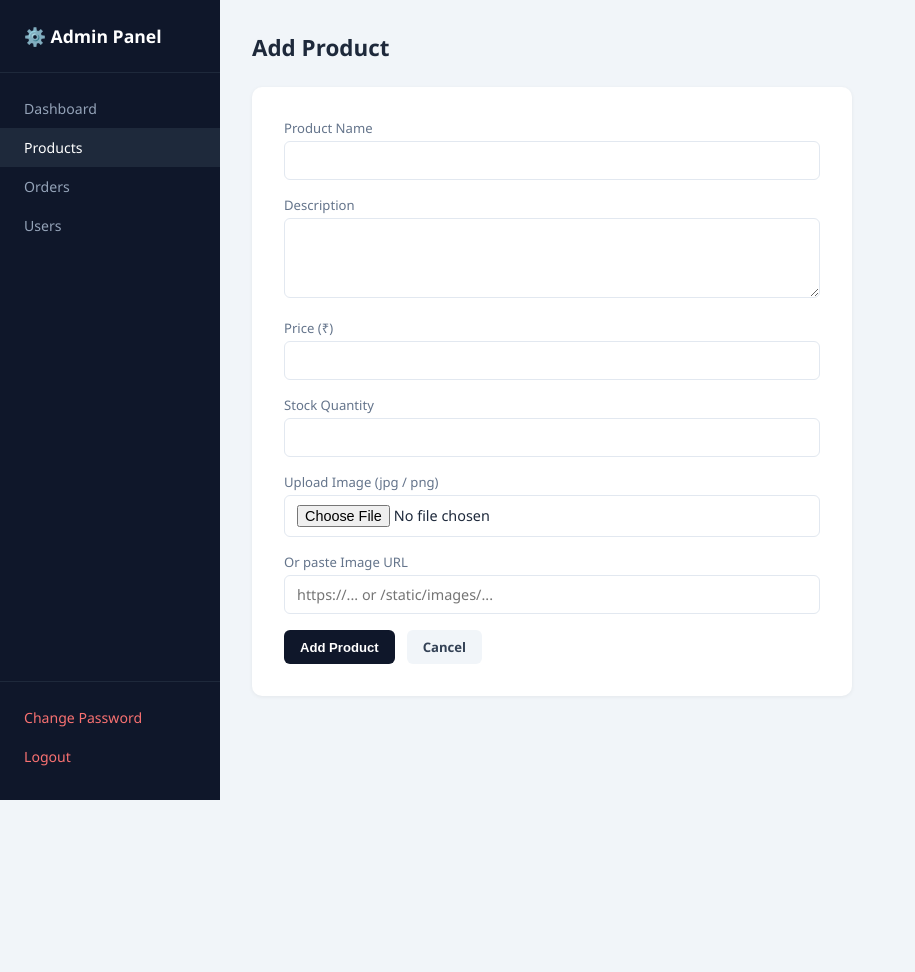
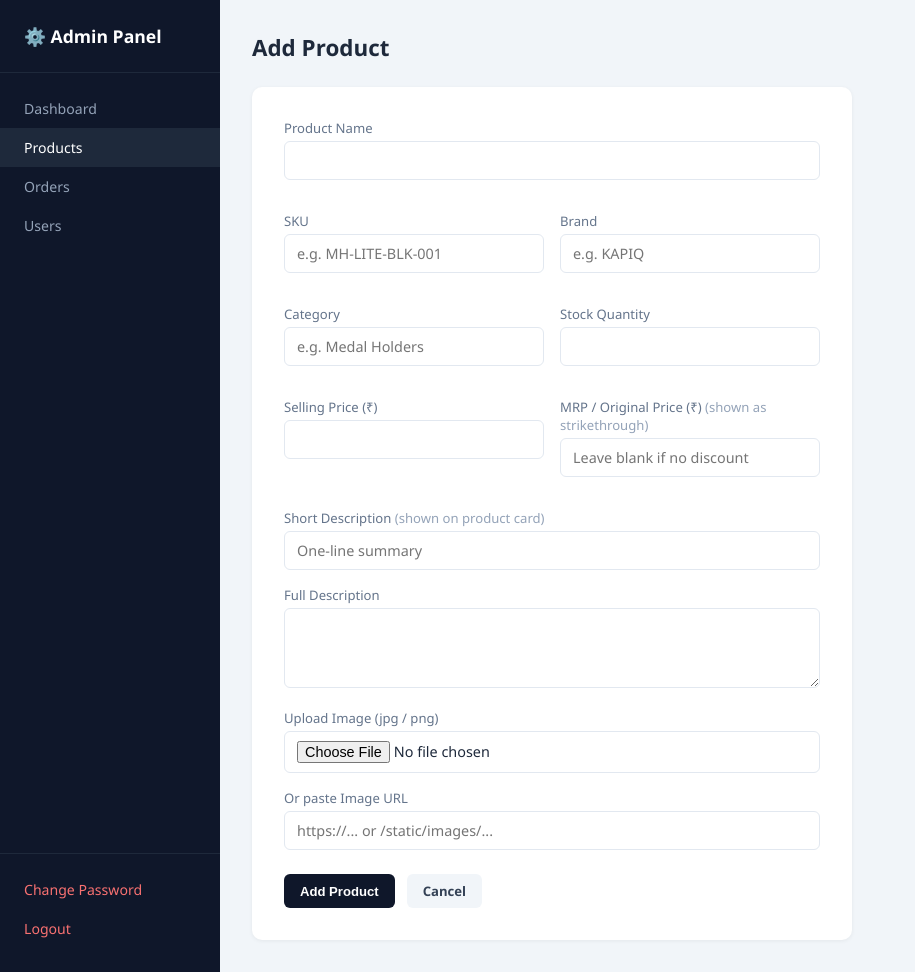
Before and after one commit to yashwanthcn18/Shopeasy, a Flask app: page /admin/products/add in a window 1280 px wide. Shown: the whole page, without its empty margins (0-915 px from the left). Before the commit the page ends 800 px from the top, so only its background shows below. Run offline with Flask 3, Linux system fonts and the light colour scheme; the visitor is signed in with stand-in values (Sample User, id 1); data that the repository does not hold is empty.

Commit message:
Phase 1 DB upgrade: new User/Product/Order/Payment/Address models with admin routes updated
Co-Authored-By: Claude Sonnet 4.6 <noreply@anthropic.com>

```diff
--- a/app.py
+++ b/app.py
@@ -3,7 +3,7 @@
 from flask import Flask, render_template, request, redirect, url_for, session, flash, jsonify
 from werkzeug.security import generate_password_hash, check_password_hash
 from werkzeug.utils import secure_filename
-from models import db, User, Product, CartItem, Order, OrderItem, NewsletterSubscriber, Address
+from models import db, User, Product, CartItem, Order, OrderItem, NewsletterSubscriber, Address, Payment
 import os, re, random, time, requests, secrets, hmac, hashlib
 import razorpay
 from authlib.integrations.flask_client import OAuth
@@ -187,28 +187,36 @@ def merge_guest_cart(user_id):
 @app.route('/signup', methods=['GET', 'POST'])
 def signup():
     if request.method == 'POST':
-        name     = request.form['name']
-        email    = request.form['email']
-        password = request.form['password']
+        first_name = request.form.get('first_name', '').strip()
+        last_name  = request.form.get('last_name', '').strip()
+        name       = request.form.get('name', '').strip()   # fallback for old form
+        email      = request.form['email']
+        password   = request.form['password']
 
-        # Check if email already exists
+        # Support both old single-name and new first/last name forms
+        if first_name:
+            display_name = f"{first_name} {last_name}".strip()
+        else:
+            display_name = name
+            first_name   = name.split()[0] if name else ''
+            last_name    = ' '.join(name.split()[1:]) if len(name.split()) > 1 else ''
+
         if User.query.filter_by(email=email).first():
             flash('Email already registered. Please log in.')
             return redirect(url_for('login'))
 
         hashed = generate_password_hash(password)
         token  = secrets.token_urlsafe(32)
-        user   = User(name=name, email=email, password=hashed,
-                      is_verified=False, verify_token=token)
+        user   = User(name=display_name, first_name=first_name, last_name=last_name,
+                      email=email, password=hashed, is_verified=False, verify_token=token)
         db.session.add(user)
         db.session.commit()
 
-        # Send verification email — do NOT log in yet, require verification first
         link = url_for('verify_email', token=token, _external=True)
         sent = send_email(
             email,
-            'ShopEasy — Please verify your email',
-            f"Hi {name},\n\nClick the link below to verify your ShopEasy account:\n\n{link}\n\nThis link works only once.\n\n— ShopEasy Team"
+            'KAPIQ — Please verify your email',
+            f"Hi {display_name},\n\nClick the link below to verify your KAPIQ account:\n\n{link}\n\nThis link works only once.\n\n— KAPIQ Team"
         )
 
         if sent:
@@ -462,7 +470,12 @@ def profile():
         action = request.form.get('action')
 
         if action == 'update_details':
-            user.name  = request.form.get('name', user.name).strip()
+            first = request.form.get('first_name', '').strip()
+            last  = request.form.get('last_name', '').strip()
+            if first:
+                user.first_name = first
+                user.last_name  = last
+                user.name       = f"{first} {last}".strip()
             user.phone = request.form.get('phone', '').strip()
             new_pw = request.form.get('password', '').strip()
             if new_pw:
@@ -839,11 +852,21 @@ def verify_payment():
 
     for i in items:
         db.session.add(OrderItem(
-            order_id   = order.id,
-            product_id = i.product_id,
-            quantity   = i.quantity,
-            price      = i.product.price,
+            order_id     = order.id,
+            product_id   = i.product_id,
+            product_name = i.product.name,
+            quantity     = i.quantity,
+            price        = i.product.price,
         ))
+
+    db.session.add(Payment(
+        order_id            = order.id,
+        razorpay_order_id   = rz_order_id,
+        razorpay_payment_id = rz_payment_id,
+        amount              = total,
+        currency            = 'INR',
+        status              = 'succeeded',
+    ))
 
     CartItem.query.filter_by(user_id=user_id).delete()
     session.pop('pending_address', None)
@@ -965,8 +988,19 @@ def admin_add_product():
             file.save(os.path.join(app.config['UPLOAD_FOLDER'], filename))
             image_url = f'/static/images/{filename}'
 
-        product = Product(name=name, description=description, price=price,
-                          stock=stock, image_url=image_url)
+        compare_price     = request.form.get('compare_price')
+        product = Product(
+            name              = name,
+            description       = description,
+            short_description = request.form.get('short_description', ''),
+            price             = price,
+            compare_price     = float(compare_price) if compare_price else None,
+            sku               = request.form.get('sku', '').strip() or None,
+            brand             = request.form.get('brand', '').strip(),
+            category          = request.form.get('category', '').strip(),
+            stock             = stock,
+            image_url         = image_url,
+        )
         db.session.add(product)
         db.session.commit()
         flash('Product added.')
@@ -984,12 +1018,17 @@ def admin_edit_product(product_id):
     product = Product.query.get_or_404(product_id)
 
     if request.method == 'POST':
-        product.name        = request.form['name']
-        product.description = request.form['description']
-        product.price       = float(request.form['price'])
-        product.stock       = int(request.form['stock'])
+        product.name              = request.form['name']
+        product.description       = request.form['description']
+        product.short_description = request.form.get('short_description', '')
+        product.price             = float(request.form['price'])
+        product.stock             = int(request.form['stock'])
+        compare_price             = request.form.get('compare_price')
+        product.compare_price     = float(compare_price) if compare_price else None
+        product.sku               = request.form.get('sku', '').strip() or None
+        product.brand             = request.form.get('brand', '').strip()
+        product.category          = request.form.get('category', '').strip()
 
-        # Only update image if a new one was uploaded or URL was changed
         file = request.files.get('image_file')
         if file and allowed_file(file.filename):
             filename          = secure_filename(file.filename)
@@ -1093,21 +1132,42 @@ with app.app_context():
             app.logger.info('Migration: added verify_token column')
         except Exception:
             pass
+        # user columns
+        for col in [
+            'ALTER TABLE "user" ADD COLUMN IF NOT EXISTS phone VARCHAR(20)',
+            'ALTER TABLE "user" ADD COLUMN IF NOT EXISTS first_name VARCHAR(100)',
+            'ALTER TABLE "user" ADD COLUMN IF NOT EXISTS last_name VARCHAR(100)',
+            'ALTER TABLE "user" ADD COLUMN IF NOT EXISTS role VARCHAR(20) DEFAULT \'customer\'',
+            'ALTER TABLE "user" ADD COLUMN IF NOT EXISTS is_active BOOLEAN DEFAULT TRUE',
+        ]:
+            try: conn.execute(db.text(col)); conn.commit()
+            except Exception: pass
+
+        # product columns
+        for col in [
+            'ALTER TABLE product ADD COLUMN IF NOT EXISTS short_description VARCHAR(500)',
+            'ALTER TABLE product ADD COLUMN IF NOT EXISTS compare_price FLOAT',
+            'ALTER TABLE product ADD COLUMN IF NOT EXISTS sku VARCHAR(100)',
+            'ALTER TABLE product ADD COLUMN IF NOT EXISTS brand VARCHAR(100)',
+            'ALTER TABLE product ADD COLUMN IF NOT EXISTS category VARCHAR(100)',
+            'ALTER TABLE product ADD COLUMN IF NOT EXISTS is_active BOOLEAN DEFAULT TRUE',
+        ]:
+            try: conn.execute(db.text(col)); conn.commit()
+            except Exception: pass
+
+        # order columns
+        for col in [
+            'ALTER TABLE "order" ADD COLUMN IF NOT EXISTS payment_status VARCHAR(50) DEFAULT \'Paid\'',
+            'ALTER TABLE "order" ADD COLUMN IF NOT EXISTS fulfillment_status VARCHAR(50) DEFAULT \'Unfulfilled\'',
+        ]:
+            try: conn.execute(db.text(col)); conn.commit()
+            except Exception: pass
+
+        # order_item snapshot column
         try:
-            conn.execute(db.text('ALTER TABLE "user" ADD COLUMN IF NOT EXISTS phone VARCHAR(20)'))
+            conn.execute(db.text('ALTER TABLE order_item ADD COLUMN IF NOT EXISTS product_name VARCHAR(200)'))
             conn.commit()
-        except Exception:
-            pass
-        try:
-            conn.execute(db.text('ALTER TABLE "order" ADD COLUMN IF NOT EXISTS payment_status VARCHAR(50) DEFAULT \'Paid\''))
-            conn.commit()
-        except Exception:
-            pass
-        try:
-            conn.execute(db.text('ALTER TABLE "order" ADD COLUMN IF NOT EXISTS fulfillment_status VARCHAR(50) DEFAULT \'Unfulfilled\''))
-            conn.commit()
-        except Exception:
-            pass
+        except Exception: pass
 
     # Mark all existing users (who have no verify_token) as verified
     # so they aren't locked out after the verification feature was added
--- a/templates/admin/product_form.html
+++ b/templates/admin/product_form.html
@@ -1,4 +1,3 @@
-<!-- Add / Edit product form — same page used for both -->
 {% extends 'admin/base.html' %}
 {% block title %}{{ 'Edit' if product else 'Add' }} Product{% endblock %}
 
@@ -6,31 +5,65 @@
 <h1 class="page-title">{{ 'Edit' if product else 'Add' }} Product</h1>
 
 <div class="form-box">
-  <!-- enctype needed so image file upload works -->
   <form method="POST" enctype="multipart/form-data">
 
-    <label>Product Name</label>
-    <input type="text" name="name" value="{{ product.name if product else '' }}" required />
+    <div style="display:grid; grid-template-columns:1fr 1fr; gap:16px;">
+      <div style="grid-column:span 2;">
+        <label>Product Name</label>
+        <input type="text" name="name" value="{{ product.name if product else '' }}" required />
+      </div>
 
-    <label>Description</label>
-    <textarea name="description">{{ product.description if product else '' }}</textarea>
+      <div>
+        <label>SKU</label>
+        <input type="text" name="sku" placeholder="e.g. MH-LITE-BLK-001"
+               value="{{ product.sku if product else '' }}" />
+      </div>
 
-    <label>Price (₹)</label>
-    <input type="number" name="price" step="0.01" value="{{ product.price if product else '' }}" required />
+      <div>
+        <label>Brand</label>
+        <input type="text" name="brand" placeholder="e.g. KAPIQ"
+               value="{{ product.brand if product else '' }}" />
+      </div>
 
-    <label>Stock Quantity</label>
-    <input type="number" name="stock" value="{{ product.stock if product else '' }}" required />
+      <div>
+        <label>Category</label>
+        <input type="text" name="category" placeholder="e.g. Medal Holders"
+               value="{{ product.category if product else '' }}" />
+      </div>
 
-    <!-- Option 1: upload an image from computer -->
+      <div>
+        <label>Stock Quantity</label>
+        <input type="number" name="stock" value="{{ product.stock if product else '' }}" required />
+      </div>
+
+      <div>
+        <label>Selling Price (₹)</label>
+        <input type="number" name="price" step="0.01"
+               value="{{ product.price if product else '' }}" required />
+      </div>
+
+      <div>
+        <label>MRP / Original Price (₹) <span style="color:#94a3b8; font-weight:400;">(shown as strikethrough)</span></label>
+        <input type="number" name="compare_price" step="0.01"
+               placeholder="Leave blank if no discount"
+               value="{{ product.compare_price if product and product.compare_price else '' }}" />
+      </div>
+    </div>
+
+    <label style="margin-top:16px;">Short Description <span style="color:#94a3b8; font-weight:400;">(shown on product card)</span></label>
+    <input type="text" name="short_description" placeholder="One-line summary"
+           value="{{ product.short_description if product else '' }}" />
+
+    <label>Full Description</label>
+    <textarea name="description" rows="4">{{ product.description if product else '' }}</textarea>
+
     <label>Upload Image (jpg / png)</label>
     <input type="file" name="image_file" accept=".jpg,.jpeg,.png,.webp" />
 
-    <!-- Option 2: paste an image URL -->
     <label>Or paste Image URL</label>
     <input type="text" name="image_url" placeholder="https://... or /static/images/..."
            value="{{ product.image_url if product else '' }}" />
 
-    <!-- Show current image when editing -->
     {% if product and product.image_url %}
     <div style="margin-bottom:16px;">
       <p style="font-size:0.78rem; color:#64748b; margin-bottom:6px;">Current image:</p>
@@ -38,7 +71,7 @@
     </div>
     {% endif %}
 
-    <div style="display:flex; gap:12px;">
+    <div style="display:flex; gap:12px; margin-top:8px;">
       <button class="btn btn-dark" type="submit">{{ 'Save Changes' if product else 'Add Product' }}</button>
       <a class="btn" style="background:#f1f5f9; color:#334155;" href="{{ url_for('admin_products') }}">Cancel</a>
     </div>
```
Also changed, not shown: models.py (+57 -17 lines), templates/profile.html (+10 -2 lines), templates/signup.html (+16 -4 lines).
